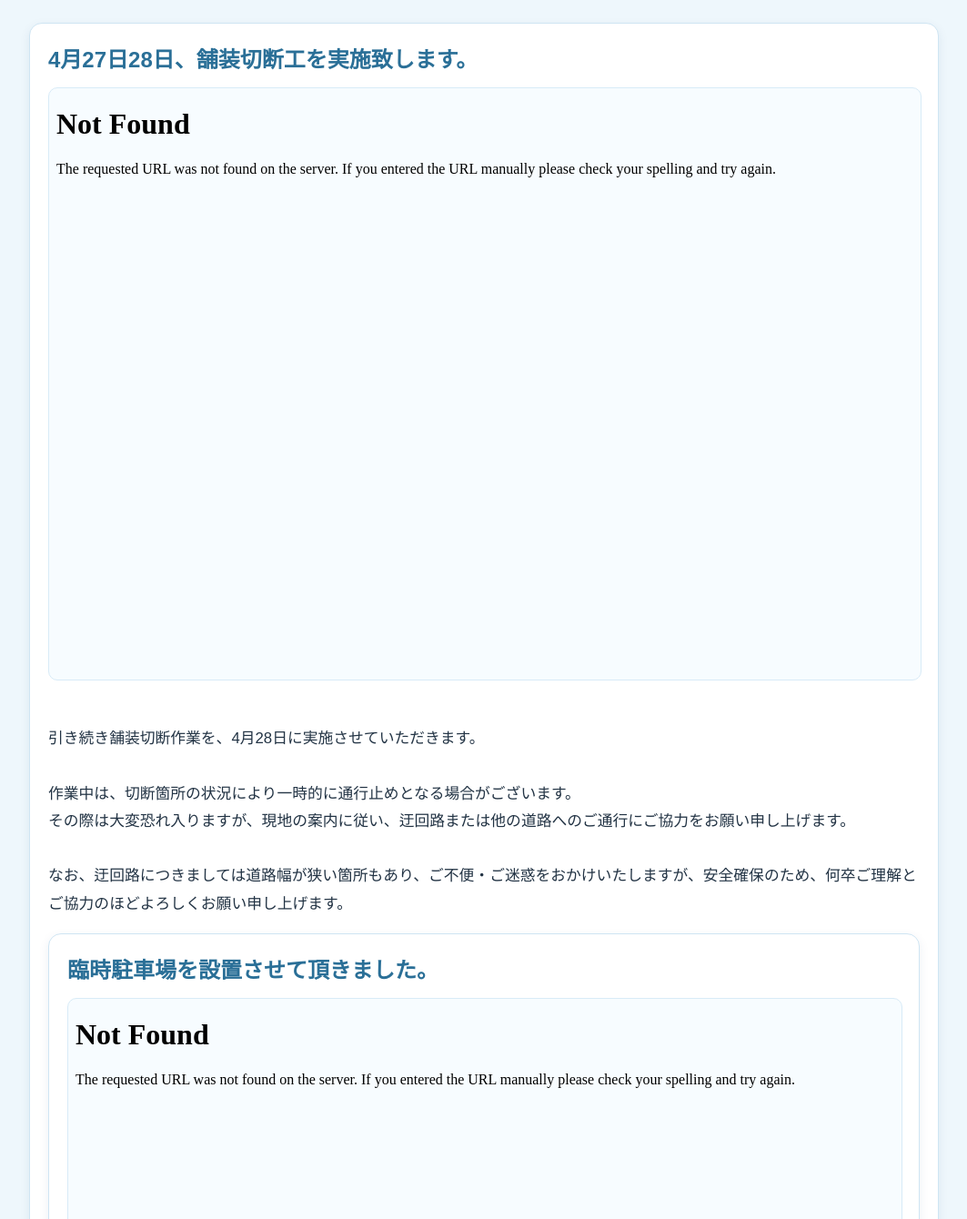
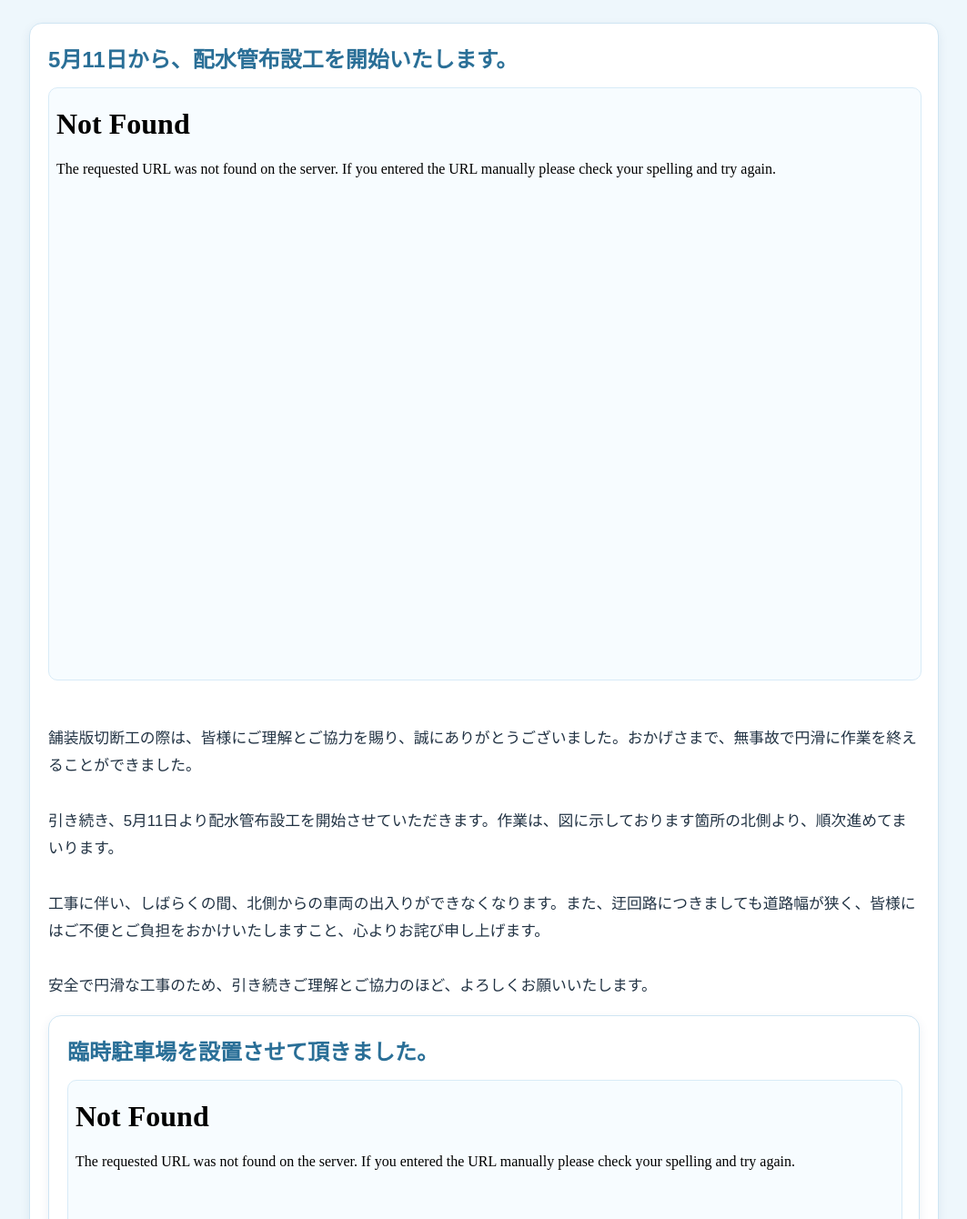
Before and after one commit to takeda03731-yu/construction_board, a Flask app: page / in a window 1280 px wide. Shown: the part 132-1472 px from the top of the page at 91% size, without its empty margins (108-1171 px from the left). Run offline with Flask 3, Linux system fonts and the light colour scheme; some libraries are stand-ins or nearby versions.

Commit message:
5月11日配水管布設工

```diff
--- a/main.py
+++ b/main.py
@@ -76,12 +76,12 @@ with app.app_context():
 # -------------------------
 SITE_INFO = {
     "construction_name": "令和7年度 管路更新（耐震化）事業　土与丸（是石）地区ほか配水管布設替工事掲示板　4月27日現在",
-    "image_file": "舗装切断.pdf",  # staticフォルダ内のファイル名
+    "image_file": "配水管布設工.pdf",  # staticフォルダ内のファイル名
     "image_file2": "工事概要.pdf",
     "image_file3": "臨時駐車場.pdf",
-    "image_description": "引き続き舗装切断作業を、4月28日に実施させていただきます。\n\n作業中は、切断箇所の状況により一時的に通行止めとなる場合がございます。\nその際は大変恐れ入りますが、現地の案内に従い、迂回路または他の道路へのご通行にご協力をお願い申し上げます。\n\nなお、迂回路につきましては道路幅が狭い箇所もあり、ご不便・ご迷惑をおかけいたしますが、安全確保のため、何卒ご理解とご協力のほどよろしくお願い申し上げます。",
+    "image_description": "舗装版切断工の際は、皆様にご理解とご協力を賜り、誠にありがとうございました。おかげさまで、無事故で円滑に作業を終えることができました。\n\n引き続き、5月11日より配水管布設工を開始させていただきます。作業は、図に示しております箇所の北側より、順次進めてまいります。\n\n工事に伴い、しばらくの間、北側からの車両の出入りができなくなります。また、迂回路につきましても道路幅が狭く、皆様にはご不便とご負担をおかけいたしますこと、心よりお詫び申し上げます。\n\n安全で円滑な工事のため、引き続きご理解とご協力のほど、よろしくお願いいたします。",
     "image_description2": "工事は舗装版切断工から始まり、本舗装復旧工で終了となります。給水分岐替工では、個別に断水が発生します。断水の際は事前にお知らせしますので、ご理解とご協力をお願い致します。",
-    "image_description3": "このたび、近隣の住民様のご厚意により、臨時駐車場を設置させていただくこととなりました。\n\n配水管の布設作業は、1日あたり約15m程度の掘削を行うため、施工箇所によりましては、一時的にお車の出し入れが難しくなる場合がございます。\n\nその際には大変恐れ入りますが、臨時駐車場へのお車のご移動にご協力をお願いさせていただくことがございます。\n\nなお、臨時駐車場内における盗難や事故等につきましては、誠に申し訳ございませんが、責任を負いかねますので、貴重品の管理や施錠等にご留意いただきますようお願い申し上げます。\n\nできる限りご不便をおかけしないよう努めてまいりますので、安心・安全な工事のため、何卒ご理解とご協力のほどお願い申し上げます。",
+    "image_description3": "このたび、近隣の住民様のご厚意により、臨時駐車場を設置させていただくこととなりました。\n\n配水管の布設作業は、1日あたり約15m～30m程度の掘削を行うため、施工箇所によりましては、一時的にお車の出し入れが難しくなる場合がございます。\n\nその際には大変恐れ入りますが、臨時駐車場へのお車のご移動にご協力をお願いさせていただくことがございます。\n\nなお、臨時駐車場内における盗難や事故等につきましては、誠に申し訳ございませんが、責任を負いかねますので、貴重品の管理や施錠等にご留意いただきますようお願い申し上げます。\n\nできる限りご不便をおかけしないよう努めてまいりますので、安心・安全な工事のため、何卒ご理解とご協力のほどお願い申し上げます。",
     "holiday_notice": "休工日：4月27日・28日は舗装切断作業で、その後4月29日～5月10日までは休工となります。5月11日から作業開始予定です。"
 }
 
--- a/templates/base.html
+++ b/templates/base.html
@@ -15,7 +15,7 @@
         </header>
 
         <section class="card">
-            <h2>4月27日28日、舗装切断工を実施致します。</h2>
+            <h2>5月11日から、配水管布設工を開始いたします。</h2>
 
             {% set ext = site.image_file.split('.')[-1].lower() %}
 
```
Also changed, not shown: 1 other file.
